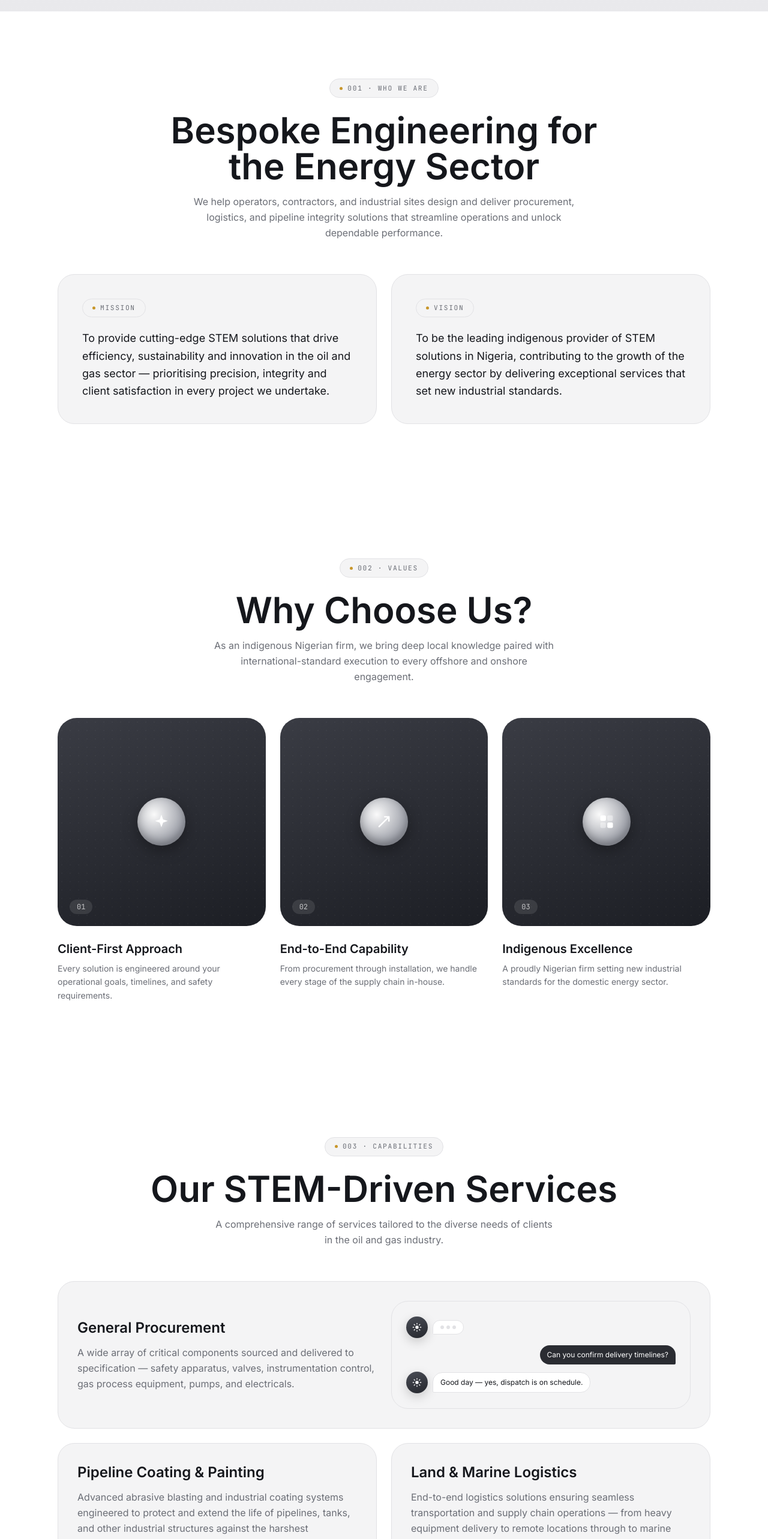
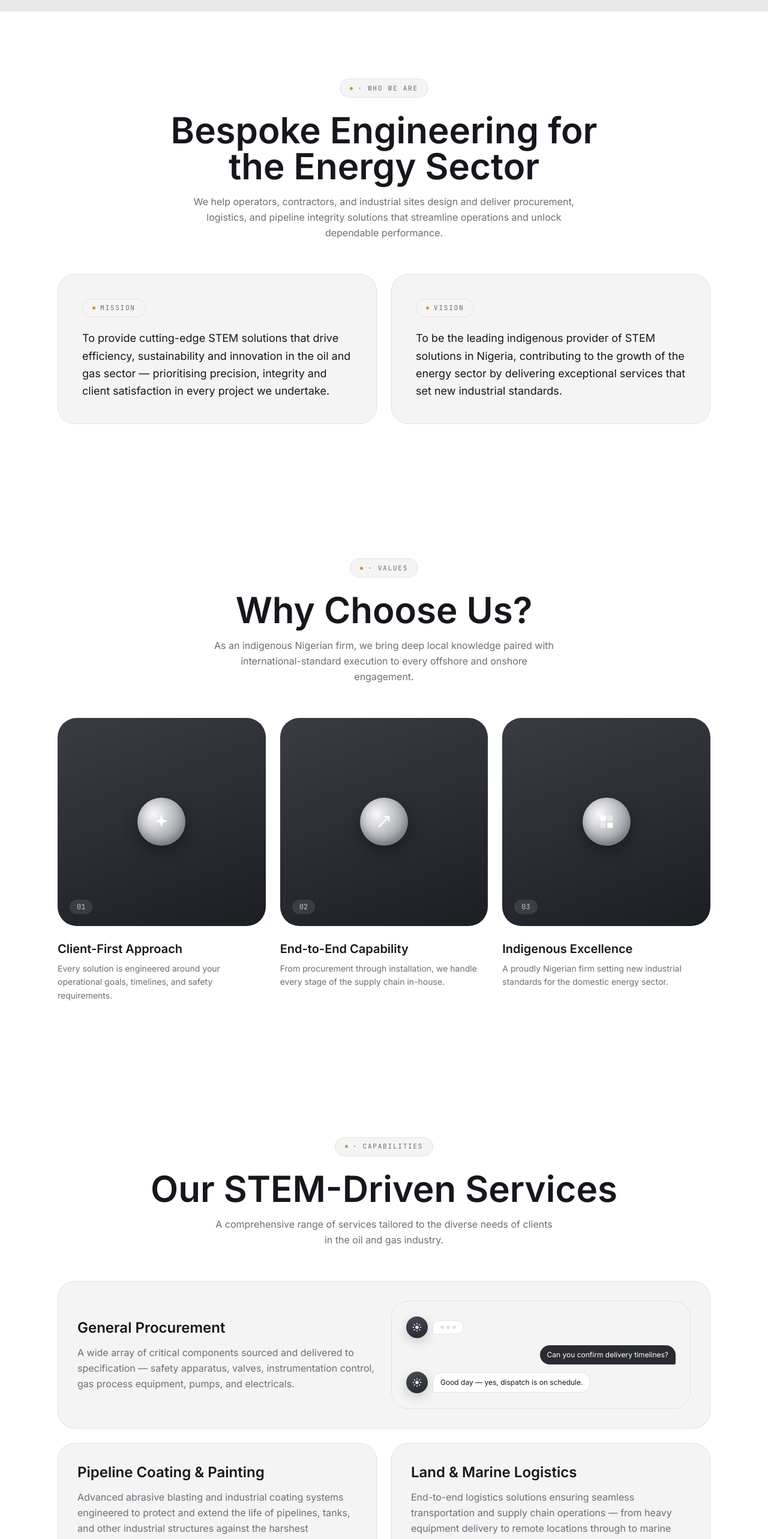
Before and after one commit to userIssa/bogaty-stem, a Next.js app: page / in a window 1280 px wide. Shown: the part 880-3446 px from the top of the page at 60% size. Built offline with nearby package versions, Linux system fonts and the light colour scheme.

Commit message:
feat: implement core UI components including FAQ, Process, Projects, Services, Testimonials, Values, and About sections

```diff
--- a/components/About.tsx
+++ b/components/About.tsx
@@ -5,7 +5,7 @@ export default function About() {
         <div className="text-center mb-14">
           <div className="section-badge mb-6">
             <span className="dot" />
-            001 · Who We Are
+            · Who We Are
           </div>
           <h2 className="font-display font-bold text-4xl lg:text-6xl text-ink leading-tight mb-4 max-w-3xl mx-auto">
             Bespoke Engineering for the Energy Sector
--- a/components/FAQ.tsx
+++ b/components/FAQ.tsx
@@ -33,7 +33,7 @@ export default function FAQ() {
         <div className="text-center mb-14">
           <div className="section-badge mb-6 mx-auto">
             <span className="dot" />
-            007 · FAQs
+            · FAQs
           </div>
           <h2 className="font-display font-bold text-4xl lg:text-6xl text-ink leading-tight">
             Common Questions
@@ -57,7 +57,7 @@ export default function FAQ() {
                 </div>
                 <span className="faq-plus">
                   <svg width="14" height="14" viewBox="0 0 14 14" fill="none">
-                    <path d="M7 1v12M1 7h12" stroke="white" strokeWidth="1.5" strokeLinecap="round"/>
+                    <path d="M7 1v12M1 7h12" stroke="white" strokeWidth="1.5" strokeLinecap="round" />
                   </svg>
                 </span>
               </button>
@@ -76,7 +76,7 @@ export default function FAQ() {
             Contact Us
             <span className="w-6 h-6 rounded-full bg-mist border border-line flex items-center justify-center">
               <svg width="10" height="10" viewBox="0 0 10 10" fill="none">
-                <path d="M2 5h6M5 2l3 3-3 3" stroke="currentColor" strokeWidth="1.2" strokeLinecap="round" strokeLinejoin="round"/>
+                <path d="M2 5h6M5 2l3 3-3 3" stroke="currentColor" strokeWidth="1.2" strokeLinecap="round" strokeLinejoin="round" />
               </svg>
             </span>
           </a>
--- a/components/Process.tsx
+++ b/components/Process.tsx
@@ -61,7 +61,7 @@ export default function Process() {
         <div className="text-center mb-20">
           <div className="section-badge mb-6">
             <span className="dot" />
-            004 · Process
+            · Process
           </div>
           <h2 className="font-display font-bold text-4xl lg:text-6xl text-ink leading-tight mb-4">
             How We Work
--- a/components/Projects.tsx
+++ b/components/Projects.tsx
@@ -38,7 +38,7 @@ export default function Projects() {
         <div className="text-center mb-14">
           <div className="section-badge mb-6">
             <span className="dot" />
-            005 · Case Studies
+            · Case Studies
           </div>
           <h2 className="font-display font-bold text-4xl lg:text-6xl text-ink leading-tight mb-4">
             What We&apos;ve Delivered
--- a/components/Services.tsx
+++ b/components/Services.tsx
@@ -4,8 +4,8 @@ function ChatIllustration() {
       <div className="flex items-center gap-2">
         <div className="icon-tile w-9 h-9 shrink-0">
           <svg width="16" height="16" viewBox="0 0 24 24" fill="none">
-            <path d="M12 2v2M12 20v2M4.9 4.9l1.4 1.4M17.7 17.7l1.4 1.4M2 12h2M20 12h2M4.9 19.1l1.4-1.4M17.7 6.3l1.4-1.4" stroke="white" strokeWidth="2" strokeLinecap="round"/>
-            <circle cx="12" cy="12" r="4" fill="white"/>
+            <path d="M12 2v2M12 20v2M4.9 4.9l1.4 1.4M17.7 17.7l1.4 1.4M2 12h2M20 12h2M4.9 19.1l1.4-1.4M17.7 6.3l1.4-1.4" stroke="white" strokeWidth="2" strokeLinecap="round" />
+            <circle cx="12" cy="12" r="4" fill="white" />
           </svg>
         </div>
         <div className="bg-white border border-line rounded-2xl rounded-bl-sm px-3 py-2">
@@ -24,8 +24,8 @@ function ChatIllustration() {
       <div className="flex items-center gap-2">
         <div className="icon-tile w-9 h-9 shrink-0">
           <svg width="16" height="16" viewBox="0 0 24 24" fill="none">
-            <path d="M12 2v2M12 20v2M4.9 4.9l1.4 1.4M17.7 17.7l1.4 1.4M2 12h2M20 12h2M4.9 19.1l1.4-1.4M17.7 6.3l1.4-1.4" stroke="white" strokeWidth="2" strokeLinecap="round"/>
-            <circle cx="12" cy="12" r="4" fill="white"/>
+            <path d="M12 2v2M12 20v2M4.9 4.9l1.4 1.4M17.7 17.7l1.4 1.4M2 12h2M20 12h2M4.9 19.1l1.4-1.4M17.7 6.3l1.4-1.4" stroke="white" strokeWidth="2" strokeLinecap="round" />
+            <circle cx="12" cy="12" r="4" fill="white" />
           </svg>
         </div>
         <div className="bg-white border border-line rounded-2xl rounded-bl-sm px-3 py-2 text-xs text-ink">
@@ -107,7 +107,7 @@ export default function Services() {
         <div className="text-center mb-14">
           <div className="section-badge mb-6">
             <span className="dot" />
-            003 · Capabilities
+            · Capabilities
           </div>
           <h2 className="font-display font-bold text-4xl lg:text-6xl text-ink leading-tight mb-4">
             Our STEM-Driven Services
@@ -169,7 +169,7 @@ export default function Services() {
             <div className="relative z-10">
               <div className="icon-tile w-12 h-12 mb-6">
                 <svg width="20" height="20" viewBox="0 0 24 24" fill="none">
-                  <path d="M22 16.92v3a2 2 0 01-2.18 2 19.79 19.79 0 01-8.63-3.07 19.5 19.5 0 01-6-6 19.79 19.79 0 01-3.07-8.67A2 2 0 014.11 2h3a2 2 0 012 1.72c.127.96.361 1.903.7 2.81a2 2 0 01-.45 2.11L8.09 9.91a16 16 0 006 6l1.27-1.27a2 2 0 012.11-.45c.907.339 1.85.573 2.81.7A2 2 0 0122 16.92z" fill="white"/>
+                  <path d="M22 16.92v3a2 2 0 01-2.18 2 19.79 19.79 0 01-8.63-3.07 19.5 19.5 0 01-6-6 19.79 19.79 0 01-3.07-8.67A2 2 0 014.11 2h3a2 2 0 012 1.72c.127.96.361 1.903.7 2.81a2 2 0 01-.45 2.11L8.09 9.91a16 16 0 006 6l1.27-1.27a2 2 0 012.11-.45c.907.339 1.85.573 2.81.7A2 2 0 0122 16.92z" fill="white" />
                 </svg>
               </div>
               <h3 className="font-display font-semibold text-2xl text-ink mb-3">
@@ -187,7 +187,7 @@ export default function Services() {
             >
               Schedule a Call
               <svg width="14" height="14" viewBox="0 0 14 14" fill="none">
-                <path d="M2 7h10M8 3l4 4-4 4" stroke="currentColor" strokeWidth="1.5" strokeLinecap="round" strokeLinejoin="round"/>
+                <path d="M2 7h10M8 3l4 4-4 4" stroke="currentColor" strokeWidth="1.5" strokeLinecap="round" strokeLinejoin="round" />
               </svg>
             </a>
           </div>
--- a/components/Testimonials.tsx
+++ b/components/Testimonials.tsx
@@ -32,7 +32,7 @@ export default function Testimonials() {
         <div className="text-center mb-14">
           <div className="section-badge mb-6">
             <span className="dot" />
-            006 · Testimonial
+            · Testimonial
           </div>
           <h2 className="font-display font-bold text-4xl lg:text-6xl text-ink leading-tight mb-4">
             What They&apos;re Saying
--- a/components/Values.tsx
+++ b/components/Values.tsx
@@ -41,7 +41,7 @@ export default function Values() {
         <div className="text-center mb-14">
           <div className="section-badge mb-6">
             <span className="dot" />
-            002 · Values
+            · Values
           </div>
           <h2 className="font-display font-bold text-4xl lg:text-6xl text-ink leading-tight mb-4">
             Why Choose Us?
```
